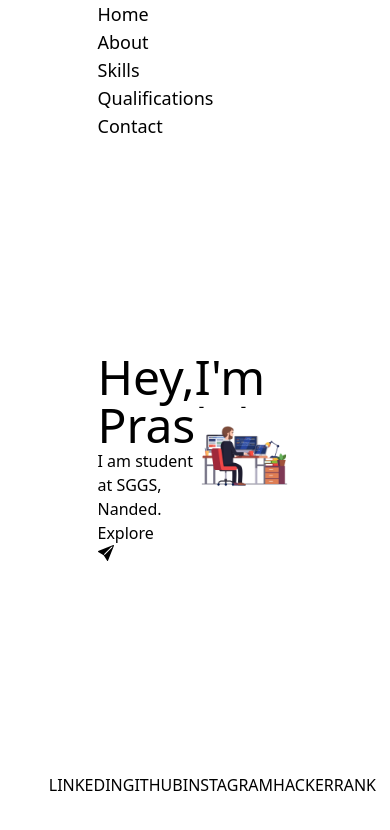
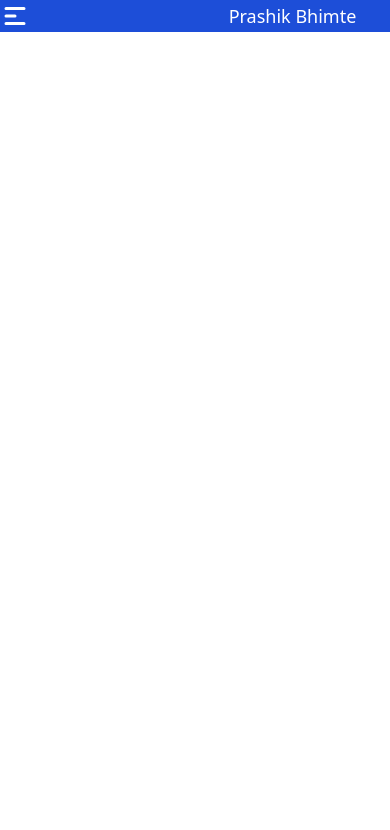
Before and after one commit to PrashikBhimte/Portfolio, a React (Create React App) app: page / in a window 390 px wide. Shown: the top 830 px of the page. Built offline with nearby package versions, Linux system fonts and the light colour scheme.

Commit message:
navbar is added

```diff
--- a/src/App.js
+++ b/src/App.js
@@ -1,6 +1,6 @@
 import './App.css';
 import Navbar from "./Components/Navbar";
-import HeroPage from "./Components/HeroPage";
+// import HeroPage from "./Components/HeroPage";
 // import About from './Components/About';
 // import Skills from './Components/Skills';
 // import Qualifications from './Components/Qualifications';
@@ -12,7 +12,7 @@ function App() {
   return (
     <div className="App">
       <Navbar />
-      <HeroPage />
+      {/* <HeroPage /> */}
       {/* <About /> */}
       {/* <Skills /> */}
       {/* <Qualifications /> */}
--- a/src/Components/Navbar.jsx
+++ b/src/Components/Navbar.jsx
@@ -1,8 +1,11 @@
-import React, { useEffect } from 'react';
+import React, { useEffect, useState } from 'react';
 import AOS from "aos";
 import "aos/dist/aos.css";
+import { HiMenuAlt1 } from "react-icons/hi";
 
 export default function Navbar() {
+
+  const [windowWidth, setWindowWidth] = useState(window.innerWidth);
 
   useEffect(() => {
     AOS.init({
@@ -13,18 +16,47 @@ export default function Navbar() {
   });
   }, []);
 
+  function openMenu() {
+    document.getElementById("ul").style.display = "flex";
+  }
+
+  function closeMenu() {
+    document.getElementById("ul").style.display = "none";
+  }
+
+  useEffect(() => {
+    const handleResize = () => {
+      setWindowWidth(window.innerWidth);
+    };
+    window.addEventListener('resize', handleResize);
+    return () => {
+      window.removeEventListener('resize', handleResize);
+    }
+  }, []);
+
+  useEffect(() => {
+    if (windowWidth > 1280) {
+      document.getElementById("ul").style.display = "flex";
+    }
+    else {
+      document.getElementById("ul").style.display = "none";
+    }
+  }, [windowWidth]);
+
   return (
-    <nav data-aos="fade-down" className='w-screen flex items-center justify-evenly'>
-        <ul className='w-1/2 justify-evenly items-center text-lg xl:flex'>
+    <nav data-aos="fade-down" className='bg-blue-700 w-screen h-8 xl:bg-transparent fixed flex items-center justify-center '>
+        <ul id='ul' className='absolute inset-y-0 left-0 xl:relative xl:bg-transparent xl:flex-row bg-black/40 flex-col w-screen max-w-xs h-screen xl:h-full xl:max-w-none xl:w-1/2 hidden justify-evenly items-center text-lg xl:flex'>
             <li><a href='#home'>Home</a></li>
             <li><a href='#about'>About</a></li>
             <li><a href='#skills'>Skills</a></li>
             <li><a href='#qualifications'>Qualifications</a></li>
-            {/* <li><a href='#projects'>Projects</a></li>
-            <li><a href='#certifications'>Certifications</a></li> */}
+            <li><a href='#projects'>Projects</a></li>
+            <li><a href='#certifications'>Certifications</a></li>
             <li><a href='#contact'>Contact</a></li>
+            <li><a onClick={closeMenu} className='xl:hidden' href='#none'>Close</a></li>
         </ul>
-        <h3 className='w-1/4 hidden justify-center items-center text-lg xl:flex'>Prashik Bhimte</h3>
+        <div onClick={openMenu} className='w-1/2 md:w-3/4 xl:hidden text-3xl text-white'><HiMenuAlt1 /></div>
+        <h3 className='w-1/2 md:w-1/4 text-white text-center xl:text-right text-lg'>Prashik Bhimte</h3>
     </nav>
   )
 }
```
